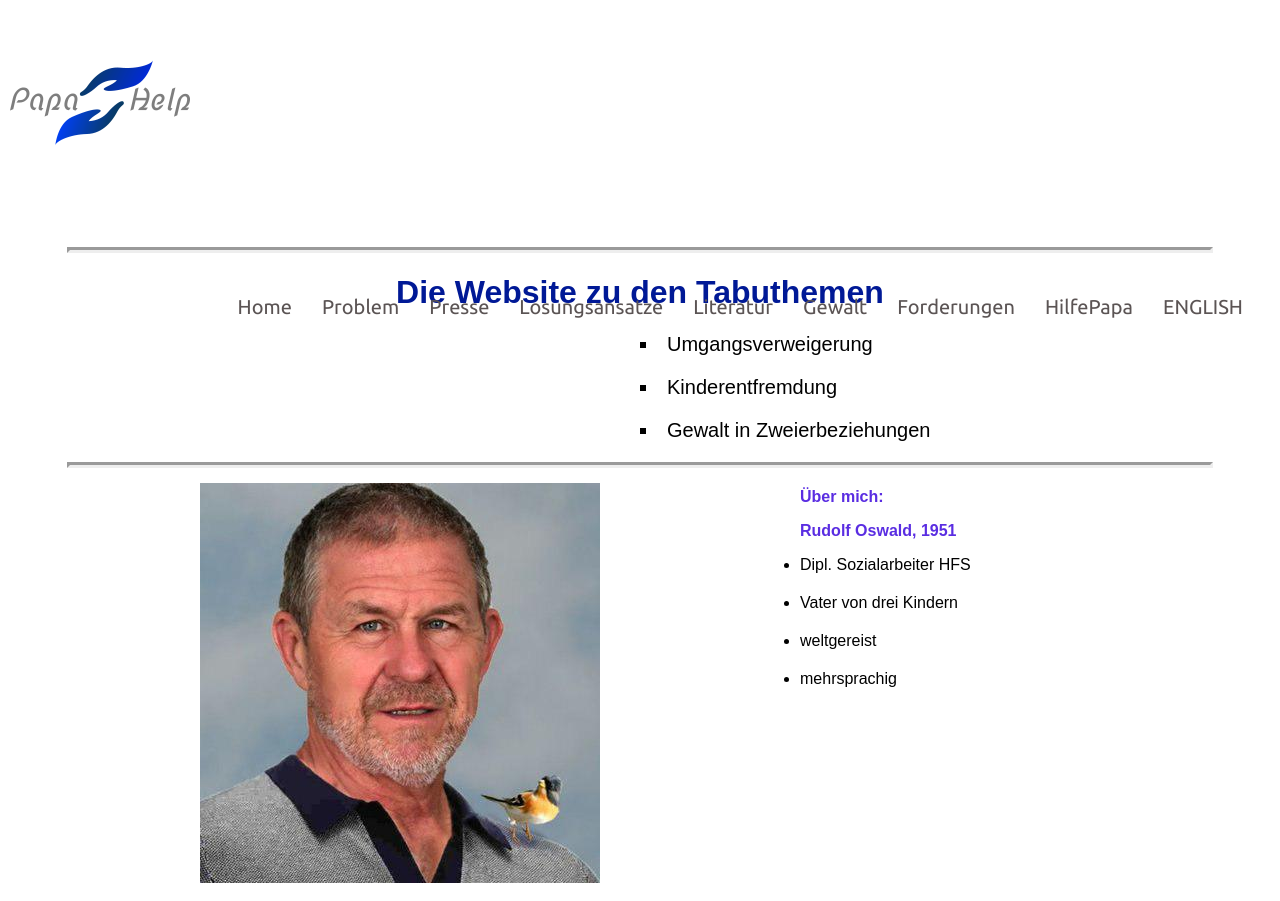
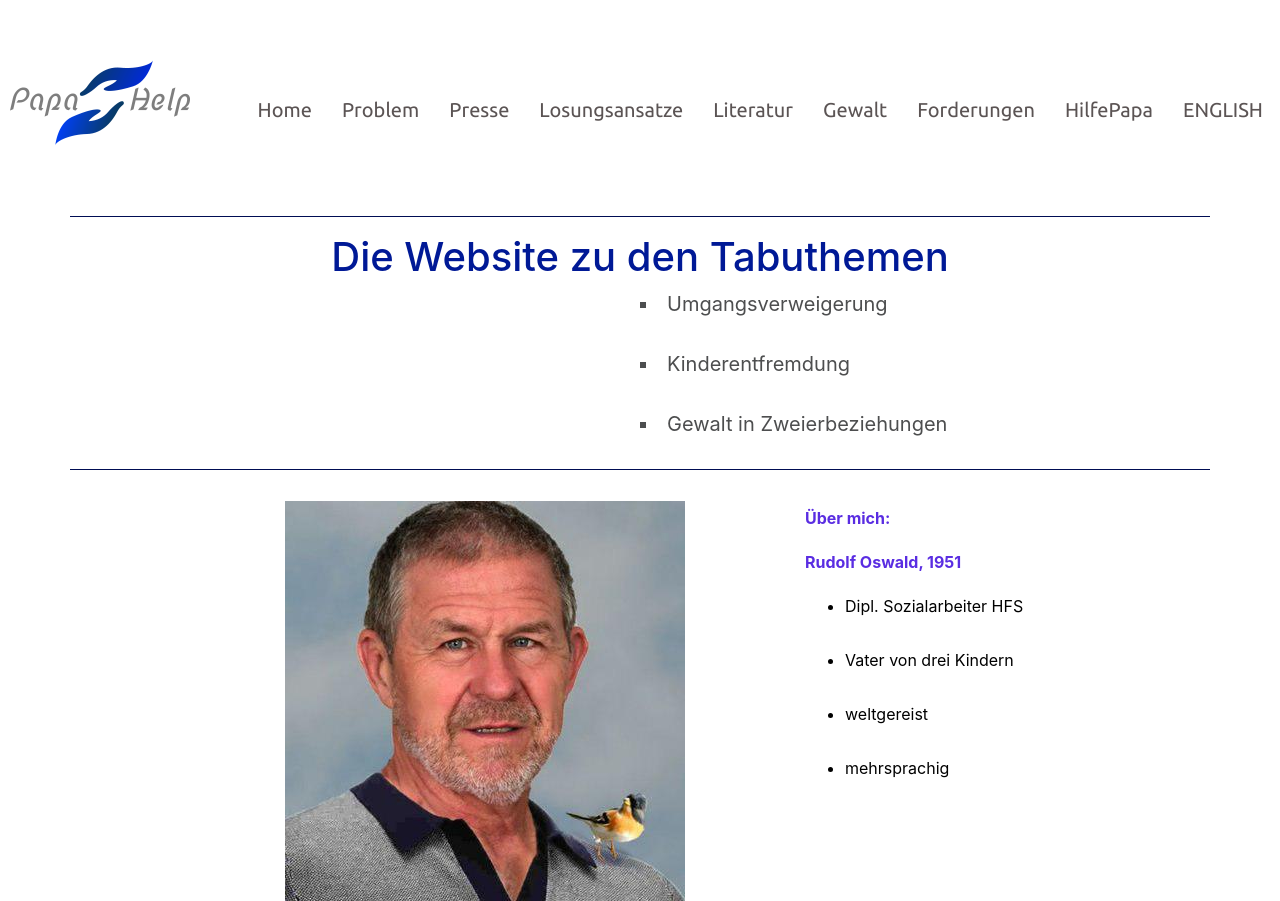
Before and after one commit to LaMentaAzul/PapaHelp-Web-Project, a React (Create React App) app in the folder papa-help/: page / in a window 1280 px wide. Shown: the top 901 px of the page. Built offline with nearby package versions, Linux system fonts and the light colour scheme.

Commit message:
fix home responsive, added problem style and res

```diff
--- a/papa-help/package.json
+++ b/papa-help/package.json
@@ -8,7 +8,8 @@
     "react-bootstrap": "^1.0.0-beta.9",
     "react-dom": "^16.8.6",
     "react-router-dom": "^5.0.1",
-    "react-scripts": "^3.0.1"
+    "react-scripts": "^3.0.1",
+    "reactstrap": "^8.0.1"
   },
   "scripts": {
     "start": "react-scripts start",
--- a/papa-help/public/HomeStyle.css
+++ b/papa-help/public/HomeStyle.css
@@ -1,7 +1,8 @@
 hr
 {
-    color: #000F5E;
-    border-width:3px;
+    border-color: #000F5E;
+    background-color:#000F5E;
+    height: 3px;
     width:1140px;
     margin: 0 auto;
 }
@@ -19,6 +20,7 @@ h1
     position: relative;
     left: 600px;
     font-size: 20px;
+    color:#4D4E4F;
 }
 
 .text img
@@ -38,6 +40,9 @@ h1
 {
     padding-top: 20px;
     color: #5A2DE2;
+    padding-left:20px;
+    position: relative;
+    left: 150px;
 }
 .b
 {
@@ -50,5 +55,9 @@ img
 }
 .li
 {
+    margin-bottom: 30px;
+}
+.title
+{
     margin-bottom: 20px;
 }
--- a/papa-help/public/ProblemStyle.css
+++ b/papa-help/public/ProblemStyle.css
@@ -1,7 +1,8 @@
 hr
 {
-    color: #000F5E;
-    border-width:3px;
+    border-color: #000F5E;
+    background-color:#000F5E;
+    height: 3px;
     width:1140px;
     margin: 0 auto;
 }
@@ -13,6 +14,14 @@ hr
     width: 1096px;
     font-size: 20px;
     padding-top:20px;
+    display:block;
+    position: relative;
+    background-color: #CDCDCD;
+}
+.Colp h3
+{
+    font-size:22px;
+    color:blue;
 }
 
 /* .Prob
--- a/papa-help/src/Header/Problem.js
+++ b/papa-help/src/Header/Problem.js
@@ -1,7 +1,6 @@
 import React, { Component } from 'react'
-import Col from 'react-bootstrap/Col'
-import Row from 'react-bootstrap/Row'
-import Container from 'react-bootstrap/Container'
+import { Container, Row, Col } from 'reactstrap'
+import 'bootstrap/dist/css/bootstrap.css'
 
 export default class Problem extends Component {
   render () {
@@ -11,13 +10,18 @@ export default class Problem extends Component {
         <h1>
          Problem
         </h1>
-        <hr />
+        <hr/>
         <Container>
           <Row>
-            <Col md={12} className='Colp'>
-            Die Schweiz lebt seit Jahrzehnten eine Tradition der Wegnahme der Kinder von deren Eltern und dadurch eine bewusst in Kauf genommenen Zerstörung der Eltern-Kind-Beziehung.
+            <Col md='12' className='Colp'>
+            <h3>Die Schweiz lebt seit Jahrzehnten eine Tradition der Wegnahme der Kinder von deren Eltern und dadurch eine bewusst in Kauf genommenen Zerstörung der Eltern-Kind-Beziehung.</h3>
+            <br></br>
             Erst waren es vom 19. bis tief ins 20. Jahrhundert hinein die Verdingkinder - Kinder, die durch die Behörden entrechtet und meist an Bauern vermittelt, von diesen als billige Arbeitskräfte ausgenutzt, schwerster körperlicher Züchtigung und nur allzu oft auch sexueller Ausbeutung ausgesetzt waren. Fürsorge hiess hier noch, ein Kind zum Ding zu machen!
+            <br></br>
+            <br></br>
             Dann waren es von 1926 - 1972 die "Kinder der Landstrasse". Aus rassenhygienischen Gründen wurde versucht, die als "asozial" geltenden Fahrenden auszurotten. Dazu war das Mittel, ihnen die Kinder wegzunehmen und diese in Pflegefamilien, in Heimen, psychiatrischen Anstalten und sogar in Gefängnissen oder auch wieder als Verdingkinder bei Bauern unterzubringen, gerade gut genug. 600 Kinder waren davon betroffen, einige von ihnen, die ihrer Mutter gleich nach der Geburt weggenommen wurden, suchen bis heute verzweifelt ihre leiblichen Eltern. Zu den Protagonisten derartiger bevölkerungssanitärer und rassehygienischer Konzepte gehörte ausgerechnet ein Psychiater mit seinen eugenischen Schriften.
+            <br></br>
+            <br></br>
             Heutzutage hat die systematische Eltern-Kinder-Entfremdung sogar einen wissenschaftlich gefestigten Namen: Parental Alienation Syndrome (PAS), Eltern-Entfremdungs-Syndrom.
             </Col>
           </Row>
--- a/papa-help/src/Header/UberMich.js
+++ b/papa-help/src/Header/UberMich.js
@@ -1,7 +1,6 @@
 import React, { Component } from 'react'
-import Col from 'react-bootstrap/Col'
-import Row from 'react-bootstrap/Row'
-import Container from 'react-bootstrap/Container'
+import { Container, Row, Col } from 'reactstrap'
+import 'bootstrap/dist/css/bootstrap.css'
 import Rud from './Rud.jpg'
 export default class UberMich extends Component {
   render () {
@@ -19,12 +18,15 @@ export default class UberMich extends Component {
         <hr />
         <Container>
           <Row>
-            <Col>
-              <Col xs={6}><img src={Rud} className='imgRes' alt='Rudolf Oswald' /></Col>
-              <Col xs={6} className='Col'>
+            <Col xs='6'><img src={Rud} className='imgRes' alt='Rudolf Oswald' /></Col>
+            <Col xs='6' className='Col'>
+              <div className='title'>
                 <strong>Über mich:</strong>
+              </div>
               <p>
+                <div className='title'>
                   <strong>Rudolf Oswald, 1951</strong>
+                </div>
               </p>
               <p>
                 <ul className='b'>
@@ -37,7 +39,6 @@ export default class UberMich extends Component {
                 </ul>
               </p>
             </Col>
-            </Col>
           </Row>
         </Container>
       </div>
--- a/papa-help/src/index.js
+++ b/papa-help/src/index.js
@@ -3,6 +3,7 @@ import ReactDOM from 'react-dom'
 import './index.css'
 import App from './App'
 import registerServiceWorker from './registerServiceWorker'
+import 'bootstrap/dist/css/bootstrap.css'
 
 ReactDOM.render(<App />, document.getElementById('root'))
 registerServiceWorker()
```
Also changed, not shown: 1 other file (tests, documents, lock files or other folders). Lines whose indentation alone changed are shown as unchanged.
